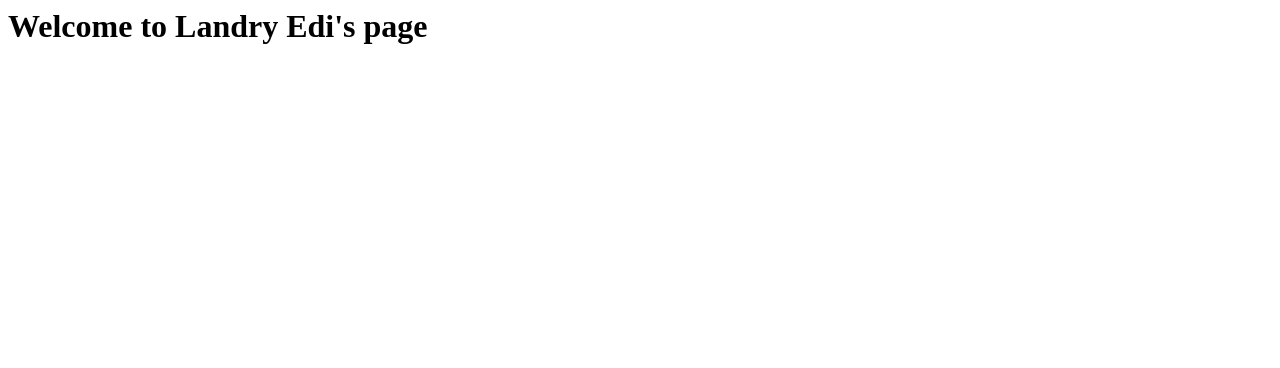
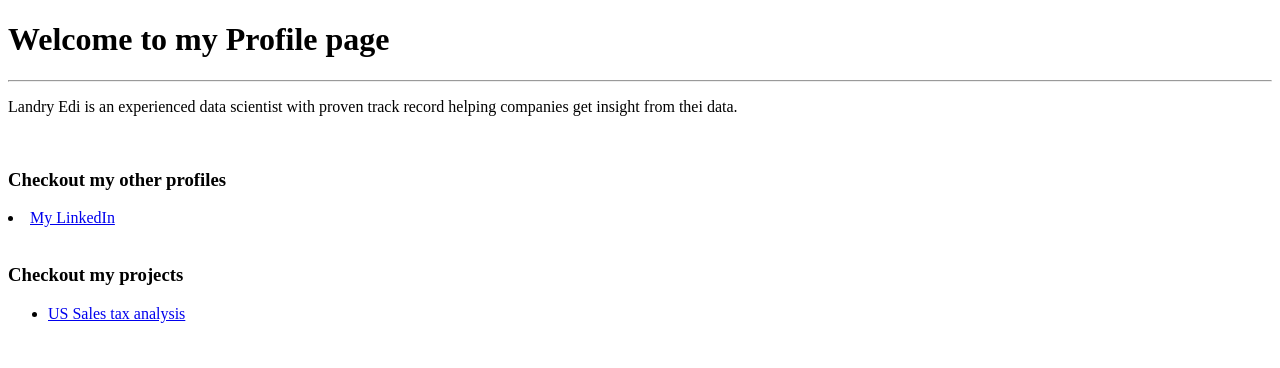
Before and after one commit to land-edi/landrover85.github.io, a plain HTML site: page index.html in a window 1280 px wide. Drawn offline with Linux system fonts and the light colour scheme.

Commit message:
adding home page

```diff
--- a/index.html
+++ b/index.html
@@ -1,11 +1,23 @@
-<html>
-  <head>
+<!DOCTYPE html>
+<html lang="en">
+<head>
   <meta charset="UTF-8">
-  <title>
-  My first Page
-  </title>
-  </head>
-  <body>
-  <h1>Welcome to Landry Edi's page</h1>
-  </body>
-  </html>
+  <title>My profile</title>
+</head>
+<body>
+  <h1>Welcome to my Profile page</h1>
+  <hr/>
+  <p>Landry Edi is an experienced data scientist with proven track record helping companies get insight from thei data.</p>
+  <br/>
+  <h3>Checkout my other profiles</h3>
+  <u1>
+    <li><a href="https://www.linkedin.com/in/landry-edi-b8797035/">My LinkedIn</a></li>
+  </u1>
+  <br/>
+  <h3>Checkout my projects</h3>
+  <ul>
+    <li><a href="https://github.com/landrover85/US-State-sales-tax-analysis">US Sales tax analysis</a></li>
+  </ul>
+  <br/>
+</body>
+</html>
```
